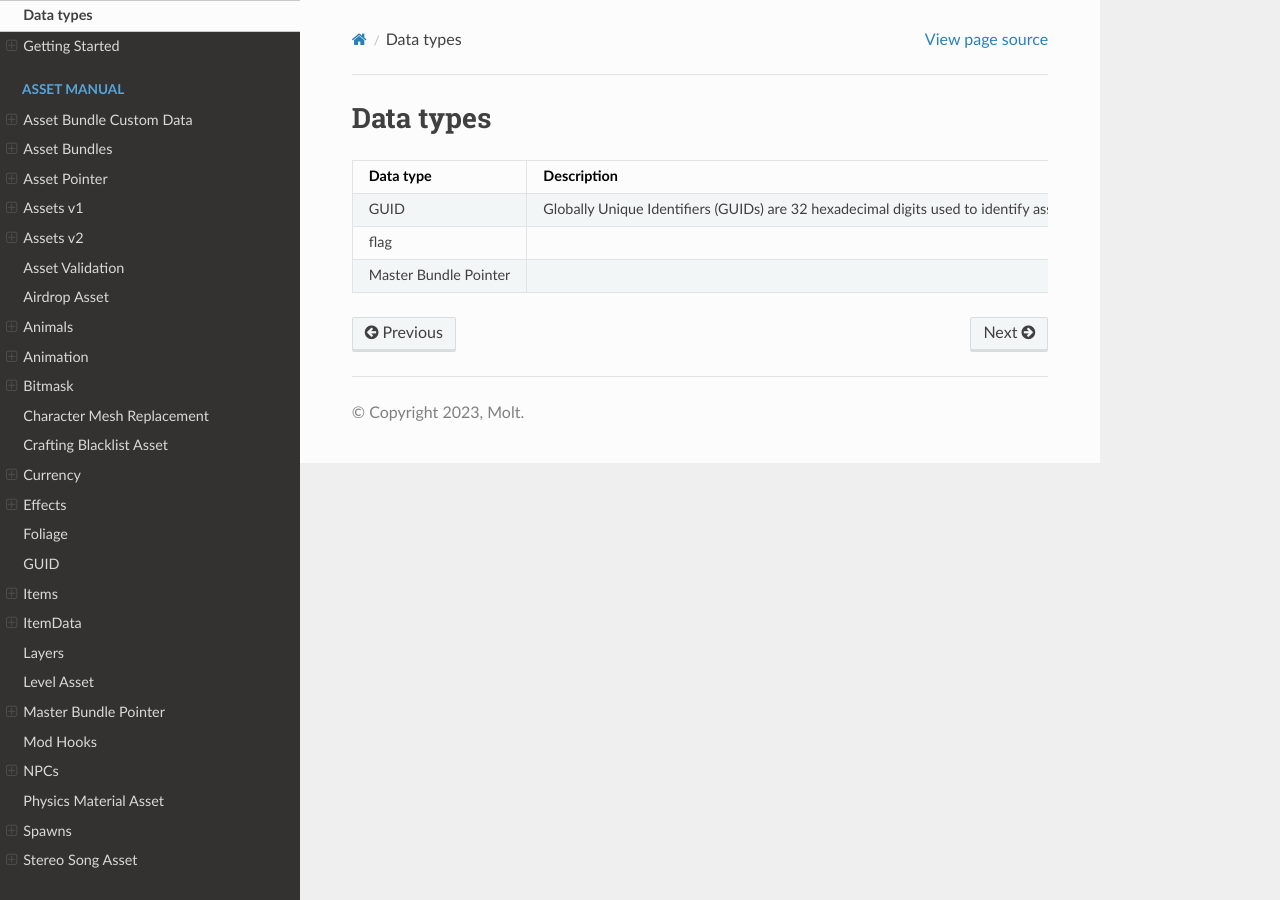
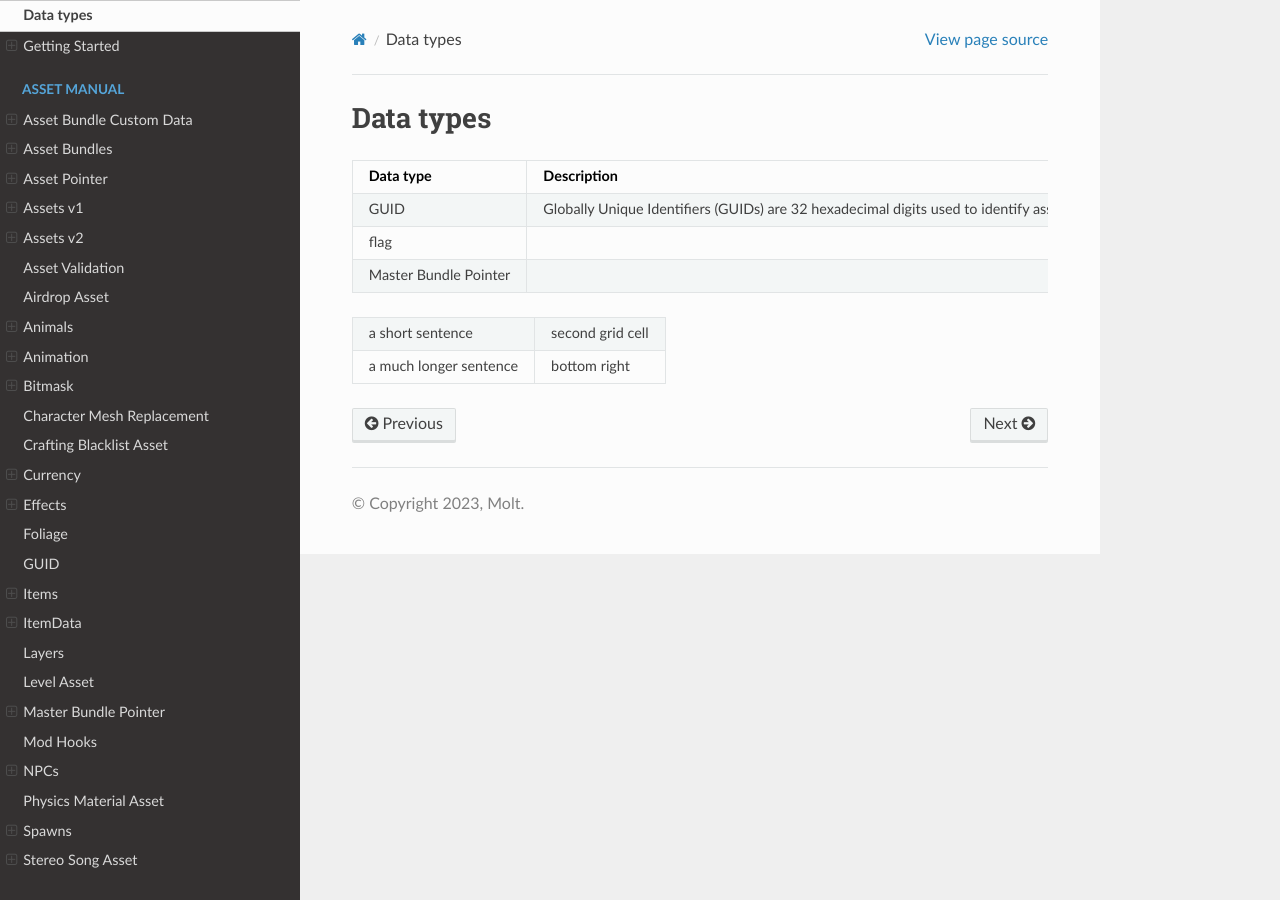
Before and after one commit to MoltonMontro/TestDocs, a Sphinx documentation site: the page built from docs/source/data-types.rst, in a window 1280 px wide. Built offline with Sphinx 7.4.7 and the Read the Docs theme 2.0.0, drawn with Linux system fonts in a browser that asks for light colours.

Commit message:
Update data-types.rst

```diff
--- a/docs/source/data-types.rst
+++ b/docs/source/data-types.rst
@@ -10,3 +10,10 @@ Data types
 +-----------------------+------------------------------------------------------------------------------------------------------------------------------------------------------------------------------+
 | Master Bundle Pointer |                                                                                                                                                                              |
 +-----------------------+------------------------------------------------------------------------------------------------------------------------------------------------------------------------------+
+
++------------------+-------------------+
+| a short sentence | second grid cell  |
++------------------+-------------------+
+| a much longer    | bottom right      |
+| sentence         |                   |
++------------------+-------------------+
```
